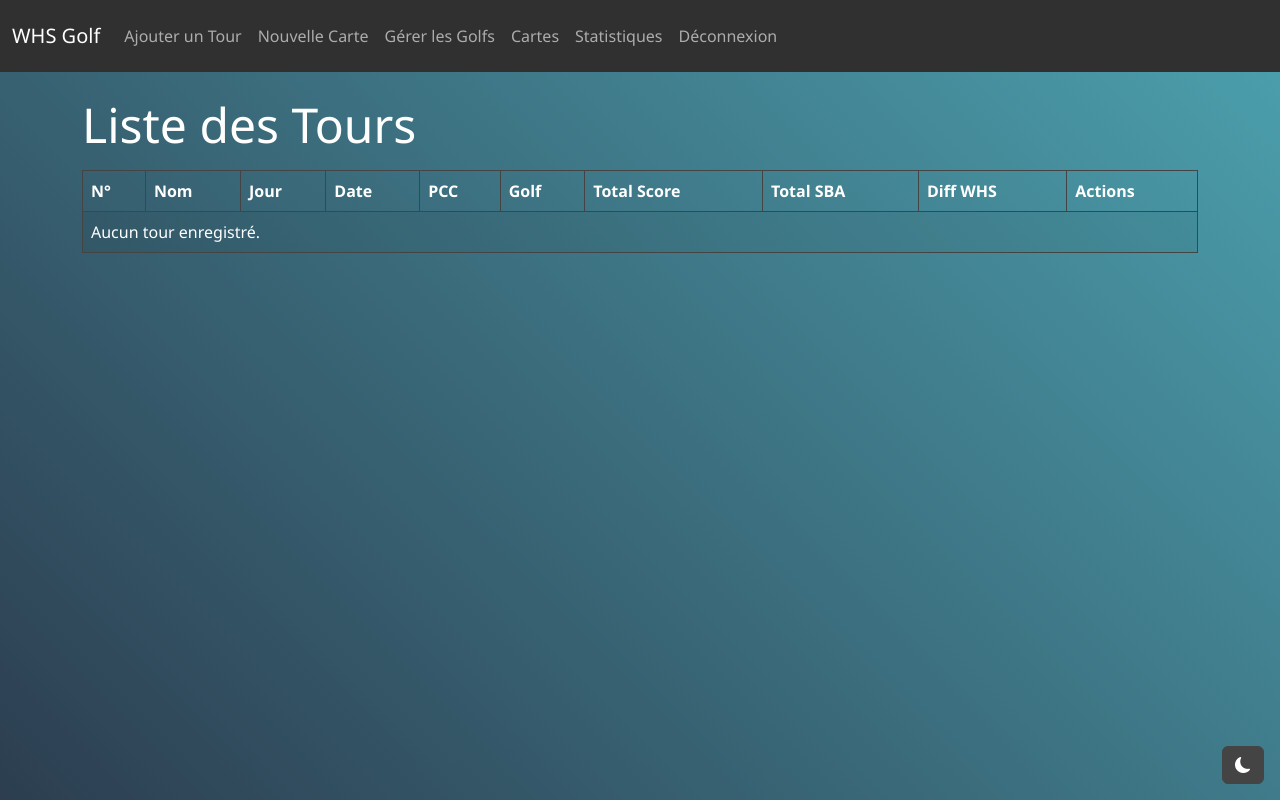
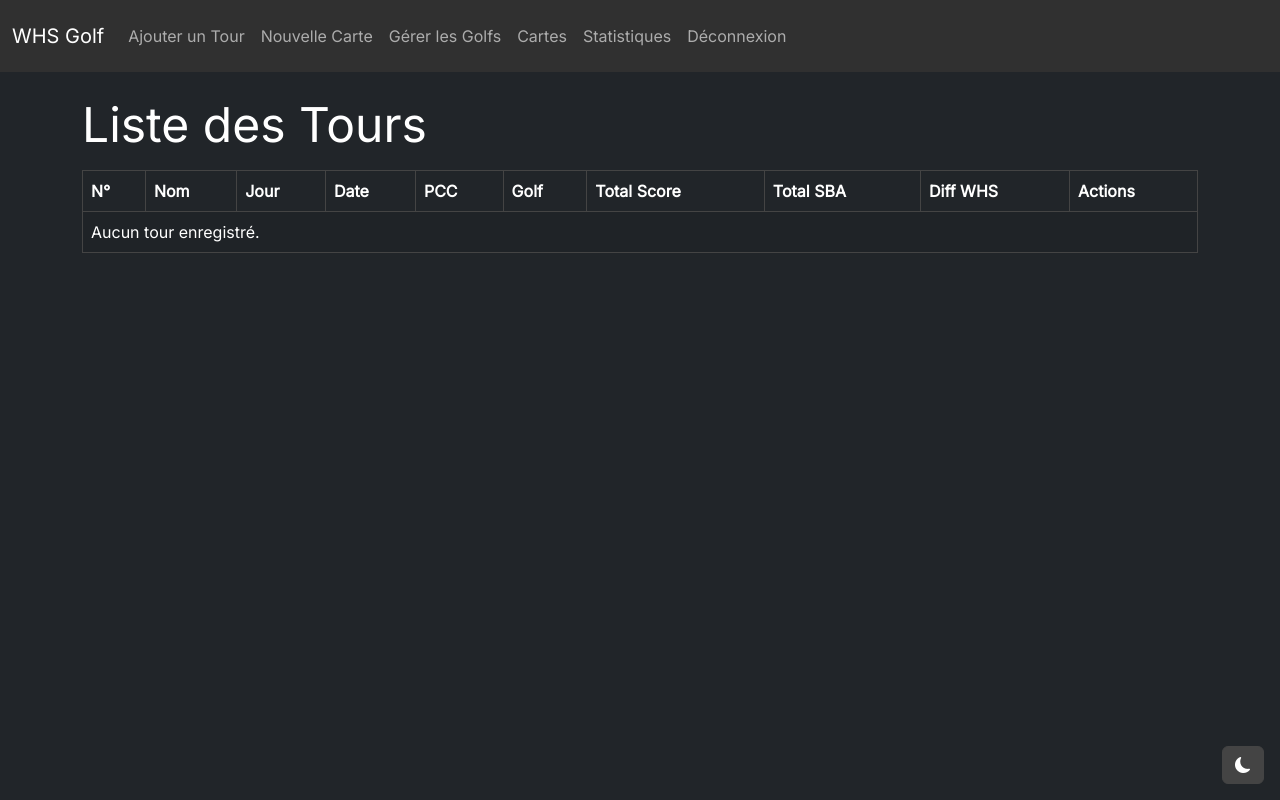
Before and after one commit to djemartin/index_WHS, a Flask app: page / in a window 1280 px wide. Run offline with Flask 3, Linux system fonts and the light colour scheme; the visitor is signed in with stand-in values (Sample User, id 1); data that the repository does not hold is empty; some libraries are stand-ins or nearby versions.

Commit message:
Improve dark theme readability

```diff
--- a/static/styles.css
+++ b/static/styles.css
@@ -6,8 +6,9 @@ body {
 }
 
 body.dark-theme {
-  background: linear-gradient(45deg, #2c3e50, #4ca1af);
+  background: #212529;
   color: #fff;
+  font-family: 'Inter', 'Segoe UI', Roboto, sans-serif;
 }
 
 body.light-theme {
```
